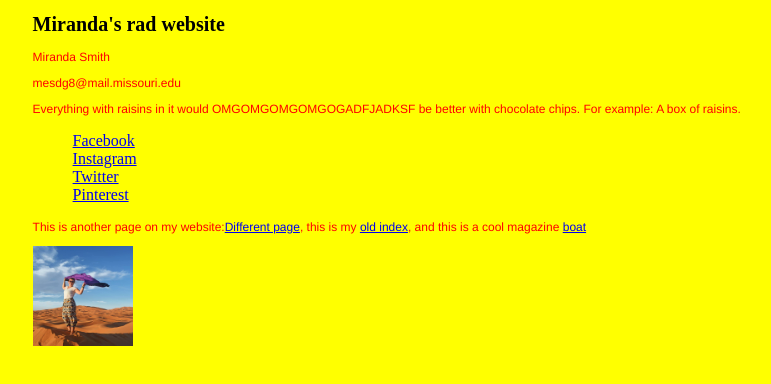
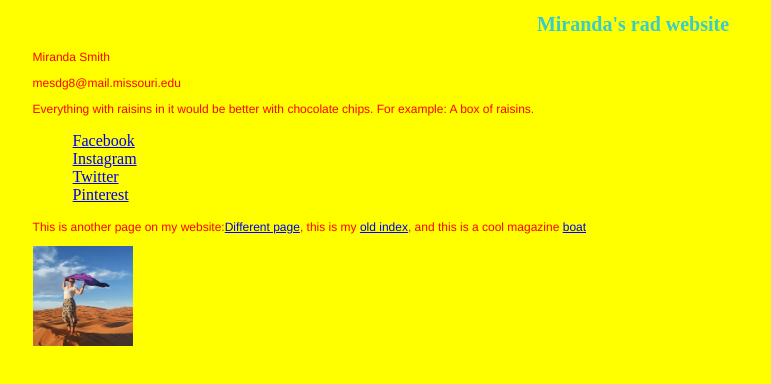
Before and after one commit to J4502-ss17/MirandaSmith, a plain HTML site: page index.html in a window 1280 px wide. Shown: the whole page, without its empty margins (7-778 px from the left). Drawn offline with Linux system fonts and the light colour scheme.

Commit message:
CHECKINONIT

```diff
--- a/index.html
+++ b/index.html
@@ -23,7 +23,7 @@
 
 	<p> Miranda Smith</p>
   <p>mesdg8@mail.missouri.edu</p>
-  <p>Everything with raisins in it would OMGOMGOMGOMGOGADFJADKSF be better with chocolate chips. For example: A box of raisins.</p>
+  <p>Everything with raisins in it would be better with chocolate chips. For example: A box of raisins.</p>
 
   <ul id="nav">
     <li><a href="http://www.facebook.com">Facebook</a></li>
--- a/style.css
+++ b/style.css
@@ -7,7 +7,7 @@ h1 {
     font-family: font-family: 'Merriweather', serif;
     font-size: 20px;
     font-weight: bold;
-    color: #39CCCC
+    color: #39CCCC;
     text-align: center;
 }
 
```
